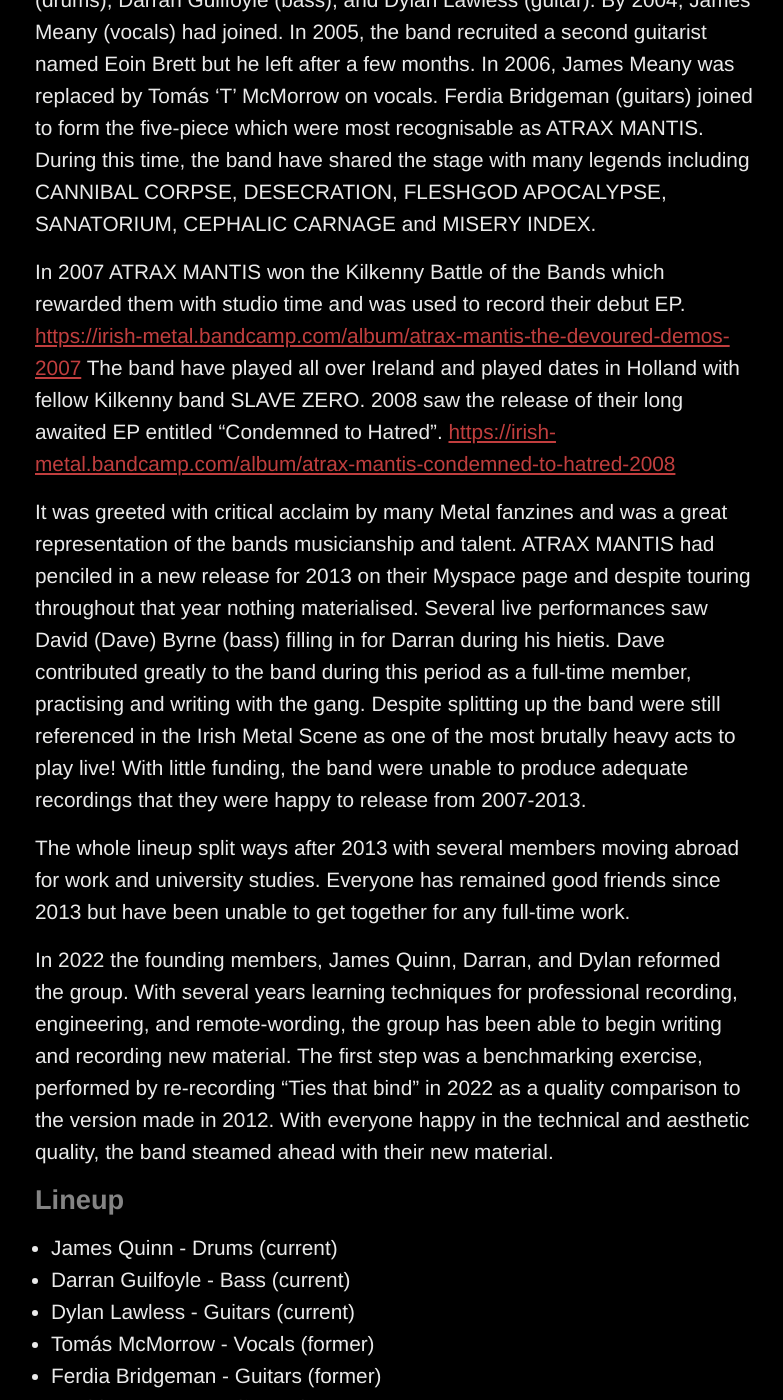
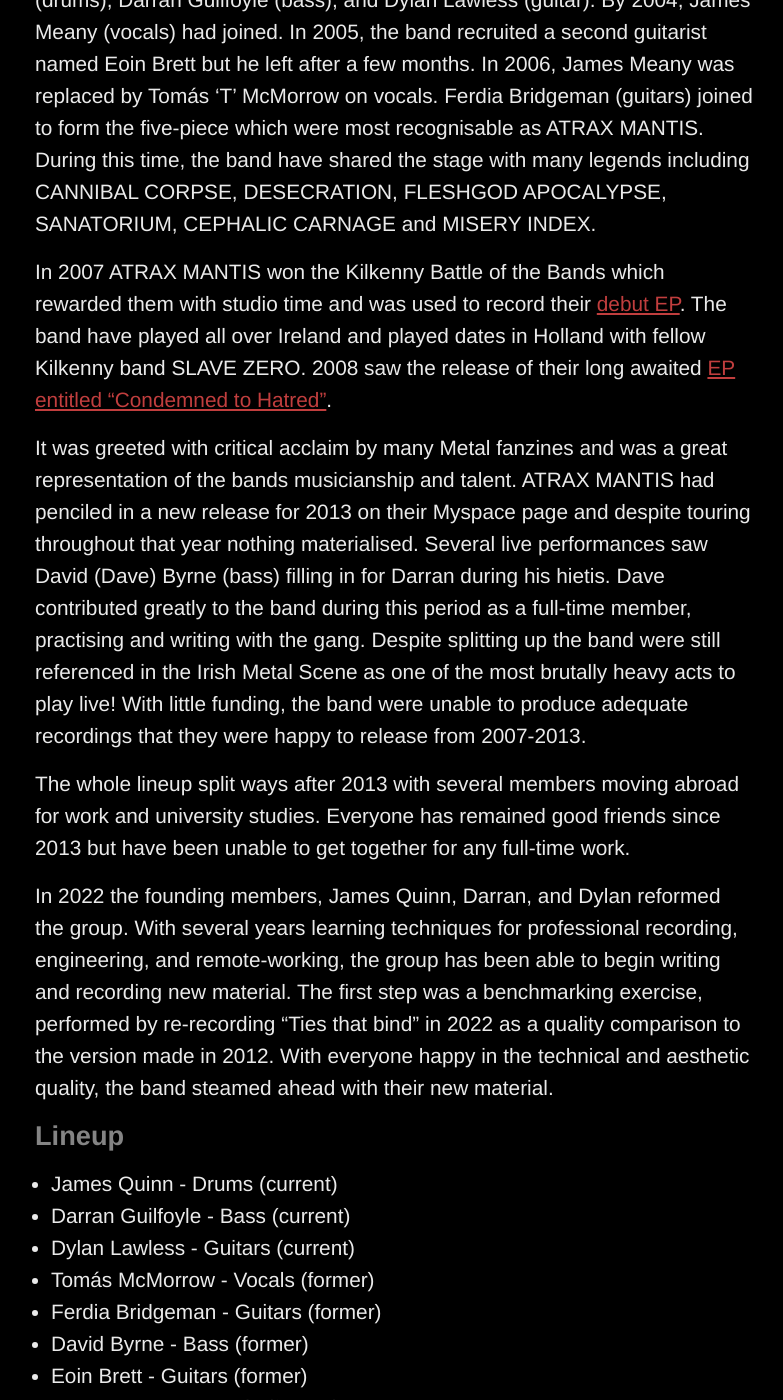
Before and after one commit to atraxmantis/atraxmantis.github.io, a Jekyll site: the page built from _topic/history.md, in a window 1280 px wide and 1400 px high, scrolled down 424 px. Shown: the whole window, without its empty margins (245-1028 px from the left). Built offline with Jekyll 4.4.1, drawn with Linux system fonts in a browser that asks for light colours.

Commit message:
history edits

```diff
--- a/_topic/history.md
+++ b/_topic/history.md
@@ -21,11 +21,9 @@
 Ferdia Bridgeman (guitars) joined to form the five-piece which were most recognisable as ATRAX MANTIS.
 During this time, the band have shared the stage with many legends including CANNIBAL CORPSE, DESECRATION, FLESHGOD APOCALYPSE, SANATORIUM, CEPHALIC CARNAGE and MISERY INDEX.
 
-In 2007 ATRAX MANTIS won the Kilkenny Battle of the Bands which rewarded them with studio time and was used to record their debut EP.
-<https://irish-metal.bandcamp.com/album/atrax-mantis-the-devoured-demos-2007>
+In 2007 ATRAX MANTIS won the Kilkenny Battle of the Bands which rewarded them with studio time and was used to record their [debut EP](https://irish-metal.bandcamp.com/album/atrax-mantis-the-devoured-demos-2007).
 The band have played all over Ireland and played dates in Holland with fellow Kilkenny band SLAVE ZERO.
-2008 saw the release of their long awaited EP entitled “Condemned to Hatred”.
-<https://irish-metal.bandcamp.com/album/atrax-mantis-condemned-to-hatred-2008>
+2008 saw the release of their long awaited [EP entitled “Condemned to Hatred”](https://irish-metal.bandcamp.com/album/atrax-mantis-condemned-to-hatred-2008).
 
 It was greeted with critical acclaim by many Metal fanzines and was a great representation of the bands musicianship and talent.
 ATRAX MANTIS had penciled in a new release for 2013 on their Myspace page and despite touring throughout that year nothing materialised.
@@ -38,7 +36,7 @@
 Everyone has remained good friends since 2013 but have been unable to get together for any full-time work.
 
 In 2022 the founding members, James Quinn, Darran, and Dylan reformed the group.
-With several years learning techniques for professional recording, engineering, and remote-wording, the group has been able to begin writing and recording new material.
+With several years learning techniques for professional recording, engineering, and remote-working, the group has been able to begin writing and recording new material.
 The first step was a benchmarking exercise, performed by re-recording "Ties that bind" in 2022 as a quality comparison to the version made in 2012.
 With everyone happy in the technical and aesthetic quality, the band steamed ahead with their new material.
 
```
